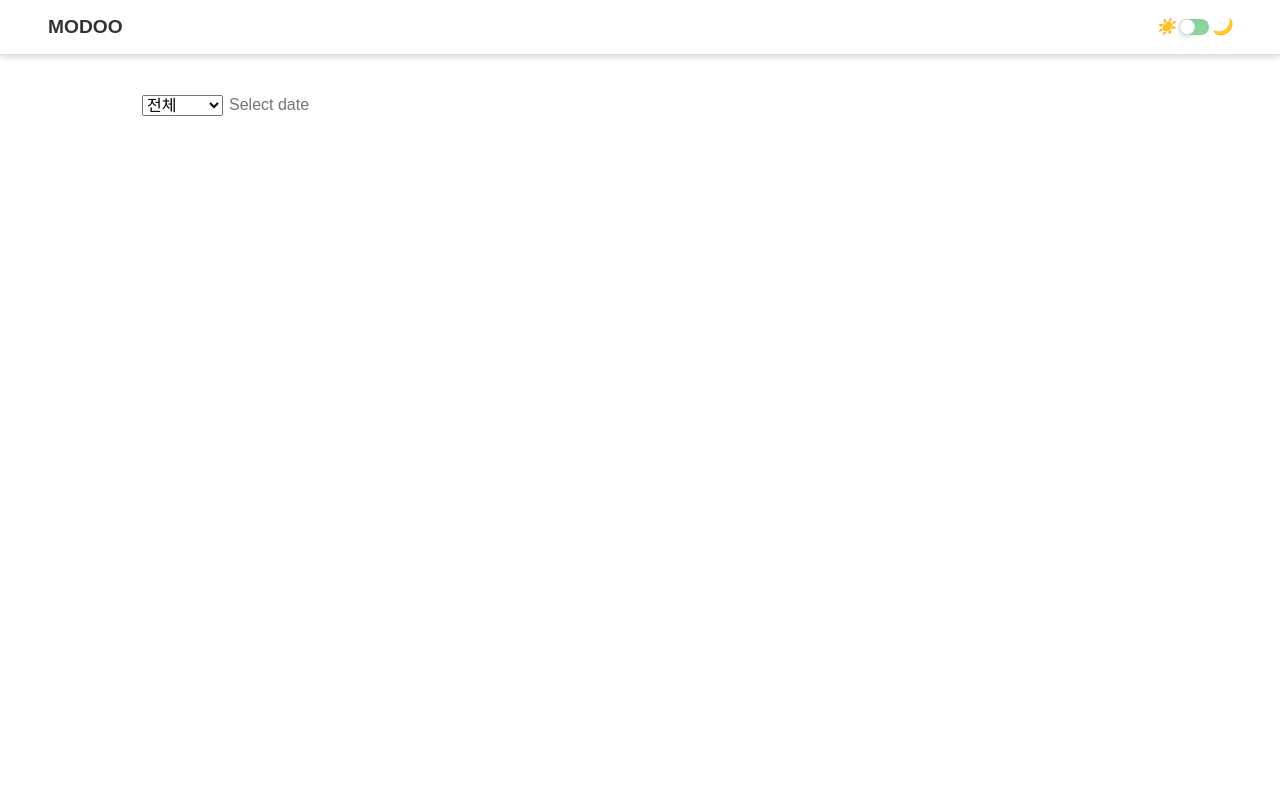
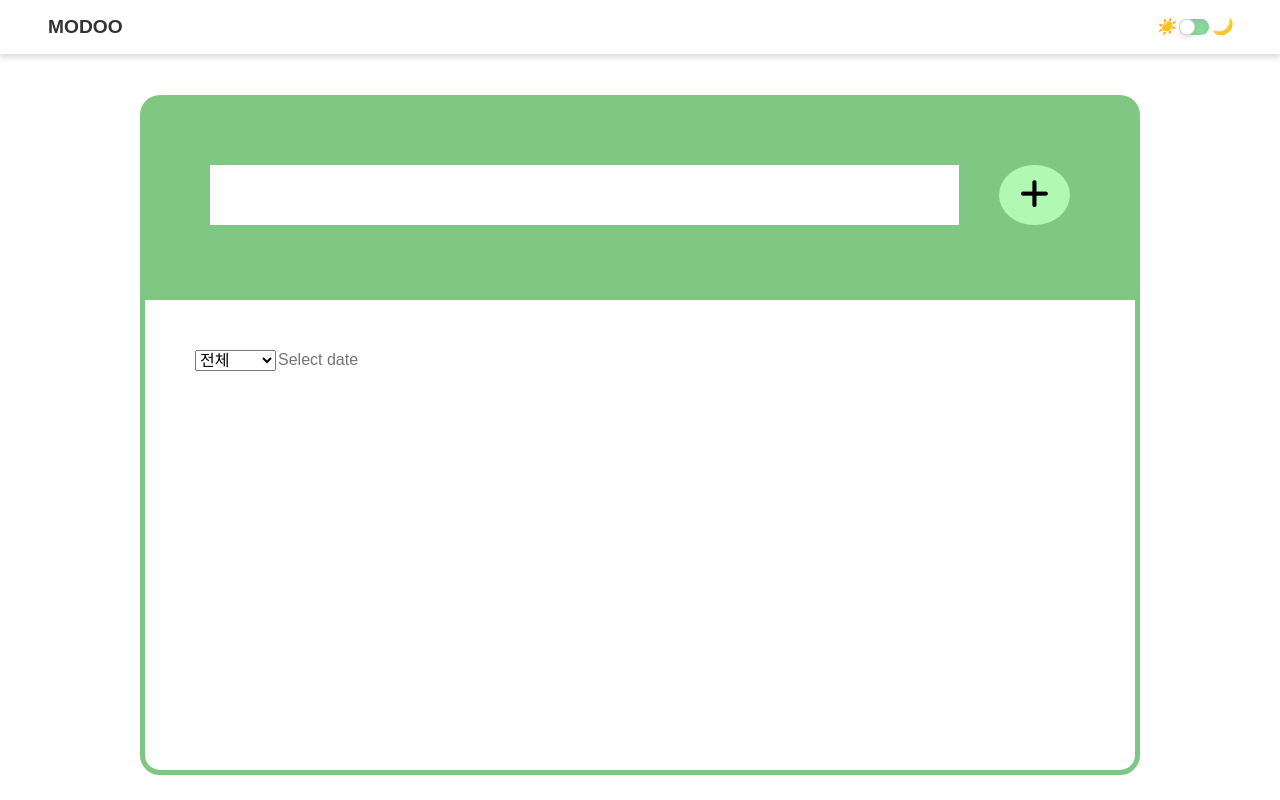
Before and after one commit to NariP/modoo-todo, a React (Create React App) app: page / in a window 1280 px wide. Built offline with nearby package versions, Linux system fonts and the light colour scheme; a web font is replaced by a local one.

Commit message:
feat: Todo 등록, 삭제 기능 추가, 리뷰 반영 #13 (#29)
* feat: Todo 추가, 삭제 기능 추가 #13

* fix: Reflect reviews

```diff
--- a/public/index.html
+++ b/public/index.html
@@ -16,6 +16,10 @@
       type="text/css"
       href="https://cdn.rawgit.com/innks/NanumSquareRound/master/nanumsquareround.min.css"
     />
+    <script
+      src="https://kit.fontawesome.com/362db53098.js"
+      crossorigin="anonymous"
+    ></script>
     <title>모두의 투두리스트</title>
   </head>
   <body>
--- /dev/null
+++ b/src/pages/todo/Template/Filter/TodoFilter.tsx
@@ -0,0 +1,64 @@
+import React, { useEffect, useState } from 'react';
+import mockData from 'utils/mockData.json';
+import { Select } from 'components/Select';
+import { MyDatePicker } from 'components/DatePicker';
+import styled from 'styled-components';
+import {
+  filterStatus,
+  filterDate,
+  OriginData,
+  filterAll,
+} from 'utils/dataFiltering';
+
+const TodoFilter = () => {
+  const [select, setSelect] = useState<string>('전체');
+  const [startDate, setStartDate] = useState<null | Date>(null);
+  const handleSelect = (e: React.ChangeEvent<HTMLSelectElement>) => {
+    setSelect(e.target.value);
+  };
+  const handleDate = (e: Date) => {
+    setStartDate(e);
+  };
+  useEffect(() => {
+    if (select === '전체' && !startDate) {
+      console.log(OriginData(mockData));
+    }
+    // 상태 필터
+    else if (select !== '전체' && !startDate) {
+      console.log(filterStatus(select, mockData));
+    }
+    // 생성일 필터
+    else if (select === '전체' && startDate) {
+      console.log(filterDate(startDate, mockData));
+    }
+    // 상태, 생성일 필터
+    else {
+      console.log(filterAll(select, startDate, mockData));
+    }
+  }, [select, startDate]);
+
+  return (
+    <>
+      <FilterLayout>
+        <Contents>
+          <Select value={select} handleChange={handleSelect} />
+          <MyDatePicker date={startDate} handleChange={handleDate} />
+        </Contents>
+      </FilterLayout>
+    </>
+  );
+};
+
+const FilterLayout = styled.div`
+  width: 100%;
+  display: flex;
+`;
+
+const Contents = styled.div`
+  width: 30%;
+  display: flex;
+  align-items: center;
+  justify-content: space-around;
+`;
+
+export default TodoFilter;
--- /dev/null
+++ b/src/pages/todo/Template/Head/TodoHead.tsx
@@ -0,0 +1,68 @@
+import React, { RefObject } from 'react';
+import styled from 'styled-components';
+
+interface ITodoHead {
+  addTodo: (
+    e: React.FormEvent<HTMLFormElement> | React.MouseEvent<HTMLElement>,
+  ) => void;
+  onChangeTodo: (e: React.ChangeEvent<HTMLInputElement>) => void;
+  inputRef: RefObject<HTMLInputElement>;
+}
+
+const TodoHead: React.FC<ITodoHead> = ({ addTodo, onChangeTodo, inputRef }) => {
+  return (
+    <Header>
+      <HiddenTitle>todo list</HiddenTitle>
+      <Form onSubmit={addTodo}>
+        <Input autoFocus ref={inputRef} onChange={onChangeTodo} type="text" />
+      </Form>
+      <Btn onClick={addTodo}>
+        <i className="fas fa-plus" />
+      </Btn>
+    </Header>
+  );
+};
+
+export default TodoHead;
+
+const Header = styled.header`
+  display: flex;
+  justify-content: space-between;
+  height: 200px;
+  padding: 70px;
+  background-color: #81c784;
+  border-radius: 20px 20px 0 0;
+`;
+
+const HiddenTitle = styled.div`
+  position: absolute !important;
+  overflow: hidden;
+  clip: rect(0 0 0 0);
+  width: 1px;
+  height: 1px;
+  white-space: nowrap;
+`;
+
+const Form = styled.form`
+  width: 100%;
+  height: 100%;
+  margin-right: 40px;
+`;
+
+const Input = styled.input`
+  width: 100%;
+  height: 100%;
+  font-size: 33px;
+  padding-left: 20px;
+`;
+
+const Btn = styled.button`
+  width: 80px;
+  font-size: 33px;
+  border-radius: 50%;
+  background-color: #b1f9b3;
+  transition: transform 200ms ease-in;
+  :hover {
+    transform: scale(1.1);
+  }
+`;
--- /dev/null
+++ b/src/pages/todo/Template/List/Item/TodoItem.tsx
@@ -0,0 +1,75 @@
+import React from 'react';
+import styled from 'styled-components';
+import { LS_KEY } from 'utils/constants';
+import localStorageHelper, { ITodo } from 'utils/localStorageHelper';
+
+interface ITodoItem {
+  todo: ITodo | null;
+  setResetTodos: (todos: ITodo[] | null) => void;
+}
+
+const TodoItem: React.FC<ITodoItem> = ({ todo, setResetTodos }) => {
+  const deleteItem = () => {
+    const id = todo?.id;
+    // const todos =
+    const todos = localStorageHelper
+      ?.getItem(LS_KEY.TODOS)
+      ?.filter(todo => todo.id !== id);
+    todos && localStorageHelper.setItem(LS_KEY.TODOS, [...todos]);
+    todos && setResetTodos(todos);
+  };
+
+  return (
+    <Row>
+      <ItemWrapper>
+        <Checkbox></Checkbox>
+        <Item>{todo?.taskName}</Item>
+      </ItemWrapper>
+      <DeleteBtn id={String(todo?.id)} onClick={deleteItem}>
+        <i className="fas fa-trash-alt" />
+      </DeleteBtn>
+    </Row>
+  );
+};
+
+export default TodoItem;
+
+const Row = styled.ul`
+  display: flex;
+  justify-content: space-between;
+  align-items: center;
+  padding: 15px 20px;
+  margin: 0;
+`;
+
+const ItemWrapper = styled.li`
+  width: 90%;
+  display: flex;
+  align-items: center;
+`;
+
+const Item = styled.div`
+  width: 100%;
+  font-size: 25px;
+  overflow: hidden;
+  text-overflow: ellipsis;
+  white-space: nowrap;
+`;
+
+const DeleteBtn = styled.button`
+  font-size: 22px;
+  background-color: transparent;
+  transition: transform 200ms ease-in;
+  :hover {
+    transform: scale(1.2);
+  }
+`;
+
+const Checkbox = styled.button`
+  width: 20px;
+  height: 20px;
+  border-radius: 50%;
+  border: 2px solid gray;
+  background-color: transparent;
+  margin-right: 25px;
+`;
--- /dev/null
+++ b/src/pages/todo/Template/List/TodoList.tsx
@@ -0,0 +1,33 @@
+import React from 'react';
+import styled from 'styled-components';
+import TodoItem from 'pages/todo/Template/List/Item/TodoItem';
+import TodoFilter from 'pages/todo/Template/Filter/TodoFilter';
+import { ITodo } from 'utils/localStorageHelper';
+
+interface ITodoList {
+  todos: ITodo[] | null;
+  setResetTodos: (todos: ITodo[] | null) => void;
+}
+
+const TodoList: React.FC<ITodoList> = ({ todos, setResetTodos }) => {
+  return (
+    <Body>
+      <TodoFilter />
+      {todos?.map((todo, i) => (
+        <TodoItem key={i} todo={todo} setResetTodos={setResetTodos} />
+      ))}
+    </Body>
+  );
+};
+
+export default TodoList;
+
+const Body = styled.section`
+  height: 60vh;
+  border: 5px solid #80c683;
+  padding: 50px;
+  display: flex;
+  flex-direction: column;
+  border-radius: 0px 0px 20px 20px;
+  overflow-y: auto;
+`;
--- a/src/pages/todo/TodoContainer.tsx
+++ b/src/pages/todo/TodoContainer.tsx
@@ -1,63 +1,64 @@
-import React, { useEffect, useState } from 'react';
-import mockData from 'utils/mockData.json';
-import { Select } from 'components/Select';
-import { MyDatePicker } from 'components/DatePicker';
-import styled from 'styled-components';
-import {
-  filterStatus,
-  filterDate,
-  OriginData,
-  filterAll,
-} from 'utils/dataFiltering';
+import React, { useState, useEffect, useRef } from 'react';
+import TodoPresenter from 'pages/todo/TodoPresenter';
+import { localStorageHelper } from 'utils';
+import { ITodo } from 'utils/localStorageHelper';
+import { LS_KEY } from 'utils/constants';
 
-const TodoContainer = () => {
-  const [select, setSelect] = useState<string>('전체');
-  const [startDate, setStartDate] = useState<null | Date>(null);
-  const handleSelect = (e: React.ChangeEvent<HTMLSelectElement>) => {
-    setSelect(e.target.value);
+const TodoContainer: React.FC = () => {
+  const todos: ITodo[] | null = localStorageHelper.getItem('todos');
+  const [resetTodos, setResetTodos] = useState<ITodo[] | null>(todos);
+  const [todo, setTodo] = useState<string>('');
+  const inputRef = useRef<HTMLInputElement>(null);
+
+  const onChangeTodo = (e: React.ChangeEvent<HTMLInputElement>) => {
+    setTodo(e.target.value);
   };
-  const handleDate = (e: Date) => {
-    setStartDate(e);
+
+  const addTodo = (
+    e: React.FormEvent<HTMLFormElement> | React.MouseEvent<HTMLElement>,
+  ) => {
+    if (todo === '') {
+      console.log(resetTodos);
+      inputRef.current?.focus();
+      return;
+    }
+    e.preventDefault();
+    todos
+      ? localStorageHelper.setItem(LS_KEY.TODOS, [
+          ...todos,
+          {
+            id: Date.now(),
+            taskName: todo,
+            status: '미정',
+            createdAt: String(new Date()),
+            updatedAt: '미정',
+          },
+        ])
+      : localStorageHelper.setItem(LS_KEY.TODOS, [
+          {
+            id: Date.now(),
+            taskName: todo,
+            status: '미정',
+            createdAt: String(new Date()),
+            updatedAt: '미정',
+          },
+        ]);
+    if (inputRef.current) {
+      inputRef.current.value = '';
+      setTodo('');
+    }
+    setResetTodos(todos);
   };
-  useEffect(() => {
-    if (select === '전체' && !startDate) {
-      console.log(OriginData(mockData));
-    }
-    // 상태 필터
-    else if (select !== '전체' && !startDate) {
-      console.log(filterStatus(select, mockData));
-    }
-    // 생성일 필터
-    else if (select === '전체' && startDate) {
-      console.log(filterDate(startDate, mockData));
-    }
-    // 상태, 생성일 필터
-    else {
-      console.log(filterAll(select, startDate, mockData));
-    }
-  }, [select, startDate]);
 
   return (
-    <>
-      <FilterLayout>
-        <Contents>
-          <Select value={select} handleChange={handleSelect} />
-          <MyDatePicker date={startDate} handleChange={handleDate} />
-        </Contents>
-      </FilterLayout>
-    </>
+    <TodoPresenter
+      todos={todos}
+      onChangeTodo={onChangeTodo}
+      addTodo={addTodo}
+      inputRef={inputRef}
+      setResetTodos={setResetTodos}
+    />
   );
 };
 
-const FilterLayout = styled.div`
-  width: 100%;
-  display: flex;
-`;
-const Contents = styled.div`
-  width: 30%;
-  display: flex;
-  align-items: center;
-  justify-content: space-around;
-`;
-
 export default TodoContainer;
--- a/src/pages/todo/TodoPresenter.tsx
+++ b/src/pages/todo/TodoPresenter.tsx
@@ -1,7 +1,43 @@
-import React from 'react';
+import React, { RefObject } from 'react';
+import styled from 'styled-components';
+import TodoHead from 'pages/todo/Template/Head/TodoHead';
+import TodoList from 'pages/todo/Template/List/TodoList';
+import { ITodo } from 'utils/localStorageHelper';
 
-const TodoPresenter = () => {
-  return <div></div>;
+interface ITodoPresenter {
+  todos: ITodo[] | null;
+  addTodo: (
+    e: React.FormEvent<HTMLFormElement> | React.MouseEvent<HTMLElement>,
+  ) => void;
+  onChangeTodo: (e: React.ChangeEvent<HTMLInputElement>) => void;
+  inputRef: RefObject<HTMLInputElement>;
+  setResetTodos: (todos: ITodo[] | null) => void;
+}
+
+const TodoPresenter: React.FC<ITodoPresenter> = ({
+  todos,
+  addTodo,
+  onChangeTodo,
+  inputRef,
+  setResetTodos,
+}) => {
+  return (
+    <Wrapper>
+      <TodoHead
+        addTodo={addTodo}
+        onChangeTodo={onChangeTodo}
+        inputRef={inputRef}
+      />
+      <TodoList todos={todos} setResetTodos={setResetTodos} />
+    </Wrapper>
+  );
 };
 
 export default TodoPresenter;
+
+const Wrapper = styled.article`
+  width: 100%;
+  display: flex;
+  flex-direction: column;
+  justify-content: center;
+`;
--- a/src/pages/todo/index.ts
+++ b/src/pages/todo/index.ts
@@ -1,2 +1,2 @@
-export { default as TodoContainer } from './TodoContainer';
-export { default as TodoPresenter } from './TodoPresenter';
+export { default as TodoContainer } from 'pages/todo/TodoContainer';
+export { default as TodoPresenter } from 'pages/todo/TodoPresenter';
```
Also changed, not shown: 1 other file (tests, documents, lock files or other folders).
